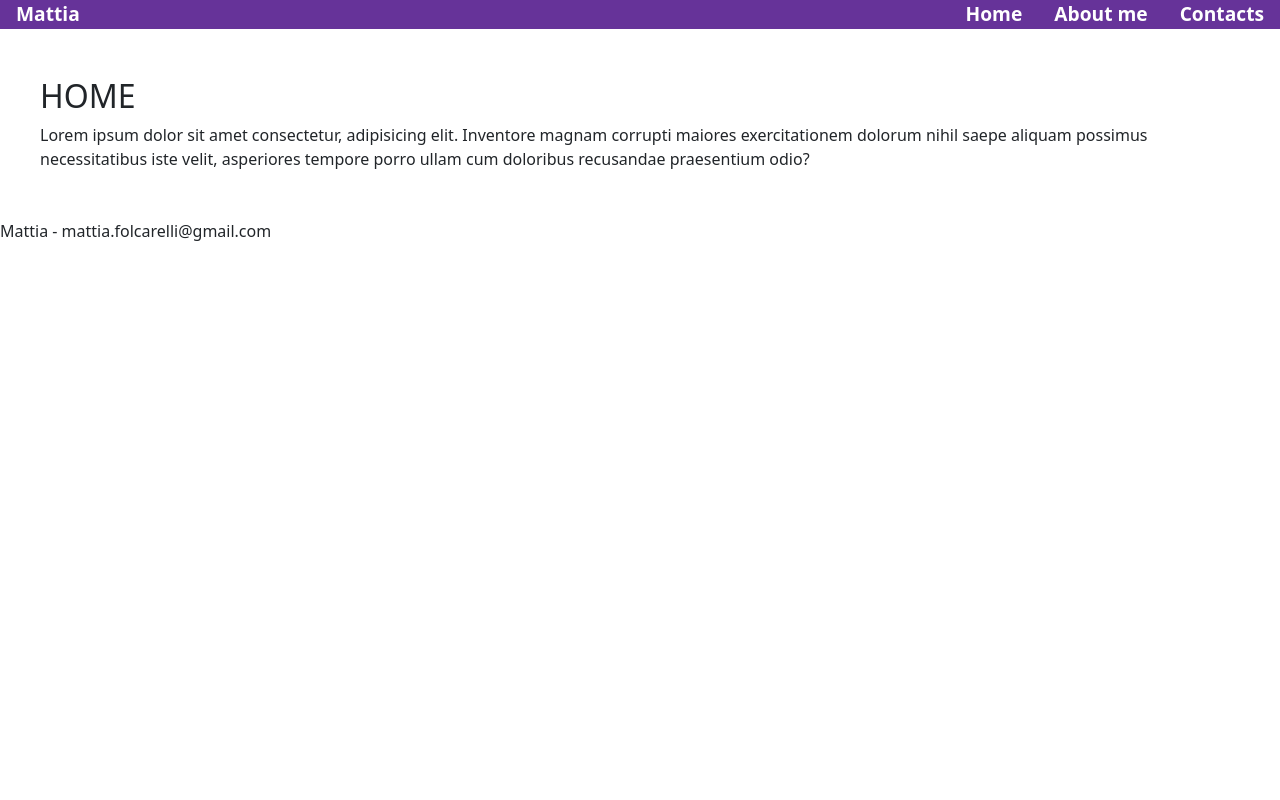
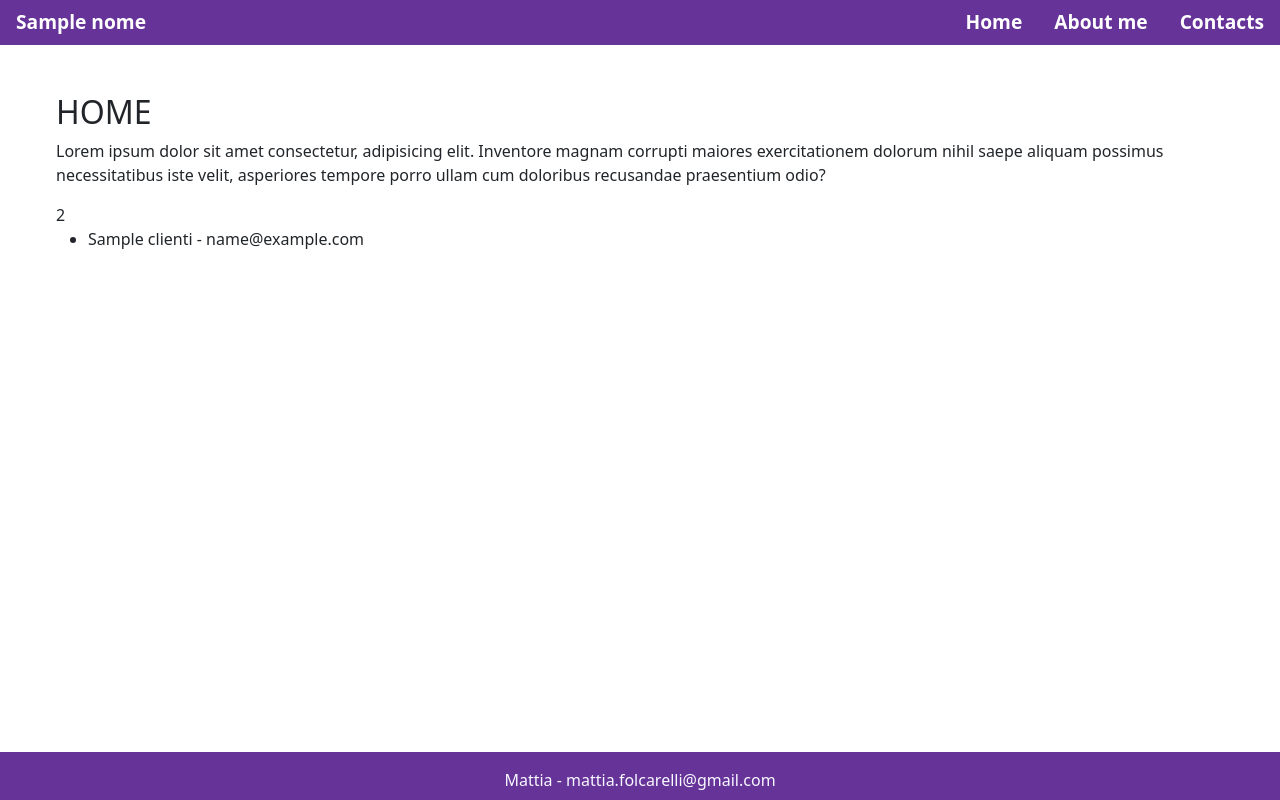
Before and after one commit to Immaginazione/portfolio, a Flask app: template templates/home.html in a window 1280 px wide. Run offline with Flask 3, Linux system fonts and the light colour scheme; the template is opened without the code that fills it: most values are stand-ins (such as "Sample title", 1, 10 or a date in 2020).

Commit message:
Add files via upload

```diff
--- a/app.py
+++ b/app.py
@@ -1,10 +1,20 @@
 from flask import Flask, render_template, url_for
+from sqlalchemy import create_engine,text
+import random
 
 app = Flask(__name__)
 
 @app.route("/")
 def index():
-    return render_template("home.html")
+
+    engine = create_engine("mysql+pymysql://root@127.0.0.1/corsosql?charset=utf8mb4")
+    with engine.connect() as conn:
+        sql = text("SELECT cust_name, cust_email from customers")
+        result = conn.execute(sql)
+        clienti = result.all()
+
+    rng = random.choice(["beppe","lorenzo", "mattia", "luca","ernesto"])
+    return render_template("home.html", nome=rng, clienti=clienti)
 
 @app.route("/about-me")
 def about():
--- a/requirements.txt
+++ b/requirements.txt
@@ -1,2 +1,3 @@
 flask
 Flask-SQLAlchemy
+pymysql
--- a/static/style.css
+++ b/static/style.css
@@ -1,12 +1,22 @@
+body{
+    background-color: ghostwhite;
+    display: flex;
+    flex-direction: column;
+    min-height: 100vh;
+}
+
 nav{
     background: rebeccapurple;
-    color: #dbdada;
+    color: ghostwhite;
     display: flex;
+    padding: .5rem 0 0.5rem 0;
 }
 
 main{
+    flex: 1;
     max-width: 1200px;
-    margin: 3rem auto;
+    margin: 0 auto;
+    padding: 3rem 16px;
 }
 
 .logo{
@@ -20,3 +30,10 @@ main{
     color: #fff;
     padding: 8px 16px;
 }
+
+footer{
+    text-align: center;
+    background-color: rebeccapurple;
+    color: ghostwhite;
+    padding: 1rem 0 0.5rem 0;
+}
--- a/templates/base.html
+++ b/templates/base.html
@@ -22,7 +22,7 @@
   <body>
 
     <nav>
-      <div class="logo"><a href="{{url_for('index')}}">Mattia</a></div>
+      <div class="logo"><a href="{{url_for('index')}}">{{nome}}</a></div>
       <div class="link"><a href="{{url_for('index')}}">Home</a></div>
       <div class="link"><a href="{{url_for('about')}}">About me</a></div>
       <div class="link"><a href="{{url_for('contacts')}}">Contacts</a></div>
--- a/templates/home.html
+++ b/templates/home.html
@@ -4,4 +4,13 @@
 <p>
     Lorem ipsum dolor sit amet consectetur, adipisicing elit. Inventore magnam corrupti maiores exercitationem dolorum nihil saepe aliquam possimus necessitatibus iste velit, asperiores tempore porro ullam cum doloribus recusandae praesentium odio?
 </p>
+
+{{ 1 + 1 }}
+
+<ul>
+    {% for nome, mail in clienti %}
+        <li>{{ nome }} - {{ mail }}</li>
+    {% endfor %}
+</ul>
+
 {% endblock %}
```
Also changed, not shown: db.py (added, +9 -0 lines).
